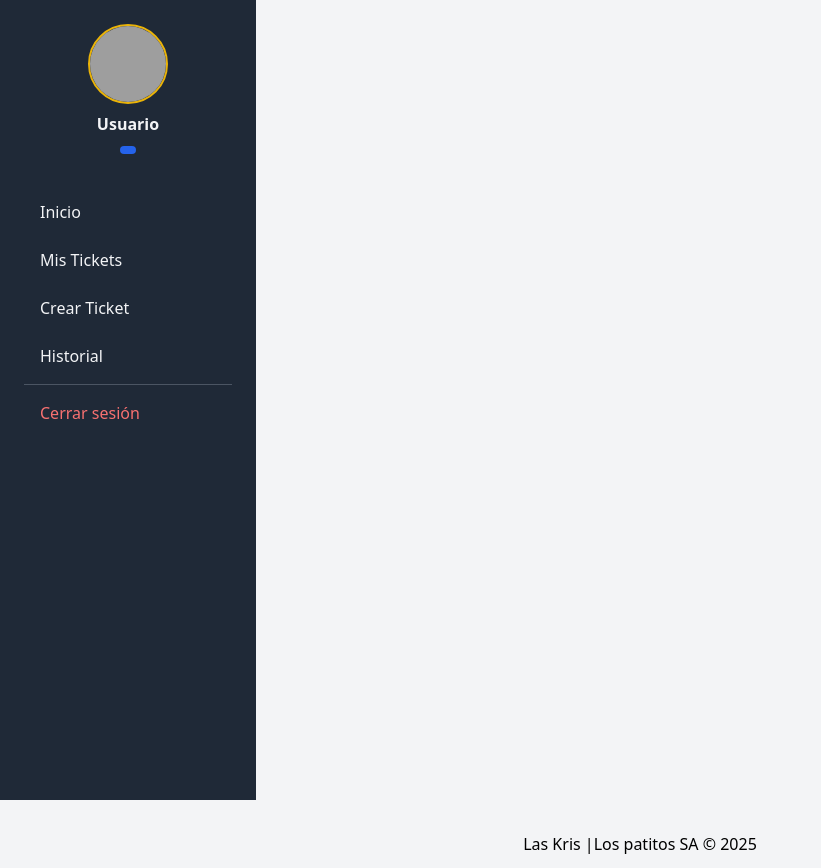
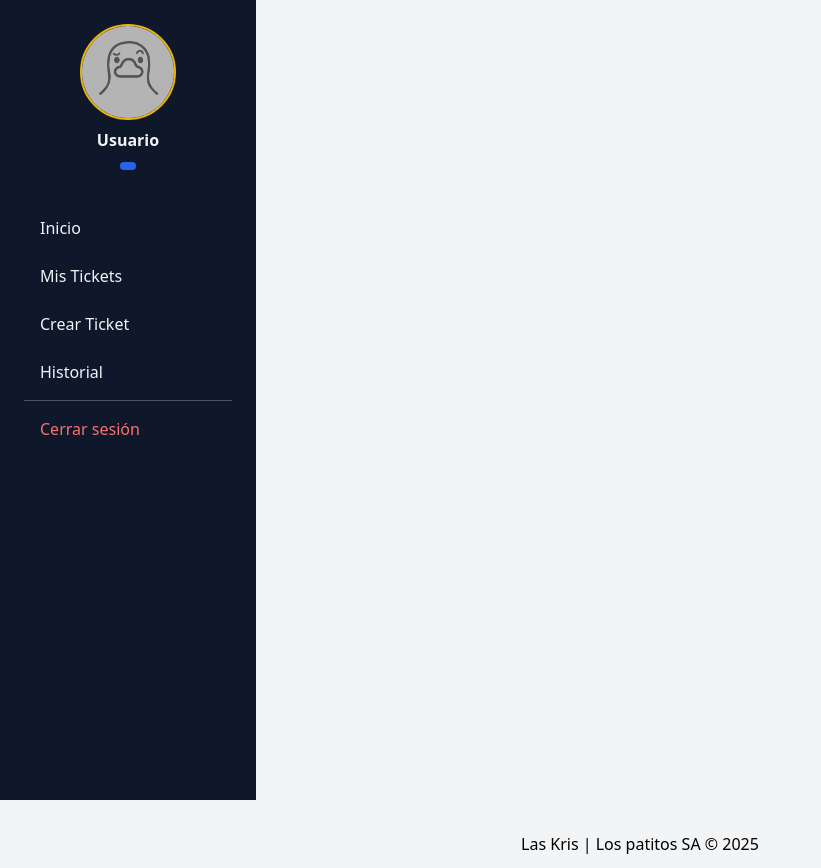
Before and after one commit to ikrisr/lospatitoscr.com, a PHP site: template app/Views/layouts/sidebar.php in a window 1280 px wide. Shown: the whole page, without its empty margins (0-821 px from the left). Run offline with PHP 8.4, Linux system fonts and the light colour scheme; the template is opened without the code that fills it, so the values that code supplies are empty; some libraries are stand-ins or nearby versions; grey boxes are pictures that could not be loaded.

Commit message:
Implementación inicial del dashboard usuarios - Creación de usuario.view.php (Dashboard Usuario) - Configuración de layouts base con Tailwind (header, topbar, sidebar, footer) - Mejora de integración entre layouts y vistas del dashboard

```diff
--- a/app/Views/layouts/footer.php
+++ b/app/Views/layouts/footer.php
@@ -1,7 +1,7 @@
 </div>
-<footer class="bg-light text-center text-lg-start mt-5 py-3 border-top">
+<footer class="bg-gray text-center text-center mt-5 py-3 border-top">
     <div class="container">
-        <p class="mb-0 text-muted">Las Kris |Los patitos SA &copy; 2025</p>
+        <p class="mb-0 text-muted">Las Kris | Los patitos SA &copy; 2025</p>
     </div>
 </footer>
 <script src="https://cdn.jsdelivr.net/npm/bootstrap@5.3.3/dist/js/bootstrap.bundle.min.js"
--- a/app/Views/layouts/sidebar.php
+++ b/app/Views/layouts/sidebar.php
@@ -1,9 +1,9 @@
-<aside class="w-64 bg-gray-800 text-gray-100 min-h-screen p-6">
+<aside class="w-64 bg-slate-900 text-gray-100 min-h-screen p-6">
 
    <!-- Avatar -->
    <div class="text-center mb-8">
-        <img src="/public/img/avatar.png"
-             class="w-20 h-20 mx-auto rounded-full border-2 border-yellow-500"
+      <img src="/images/avatar.png"
+         class="w-24 h-24 mx-auto rounded-full border-2 border-yellow-500"
          alt="Avatar">
 
       <p class="mt-2 font-bold"><?= $_SESSION['nombre'] ?? 'Usuario' ?></p>
```
Also changed, not shown: app/Views/layouts/topbar.php (+8 -8 lines), app/Views/dashboard/usuario.view.php (renamed from app/Views/dashboard/usuarios.view.php), public/images/avatar.png (added), public/images/logo.png (added), public/images/logo2.png (added). Lines whose indentation alone changed are shown as unchanged.
